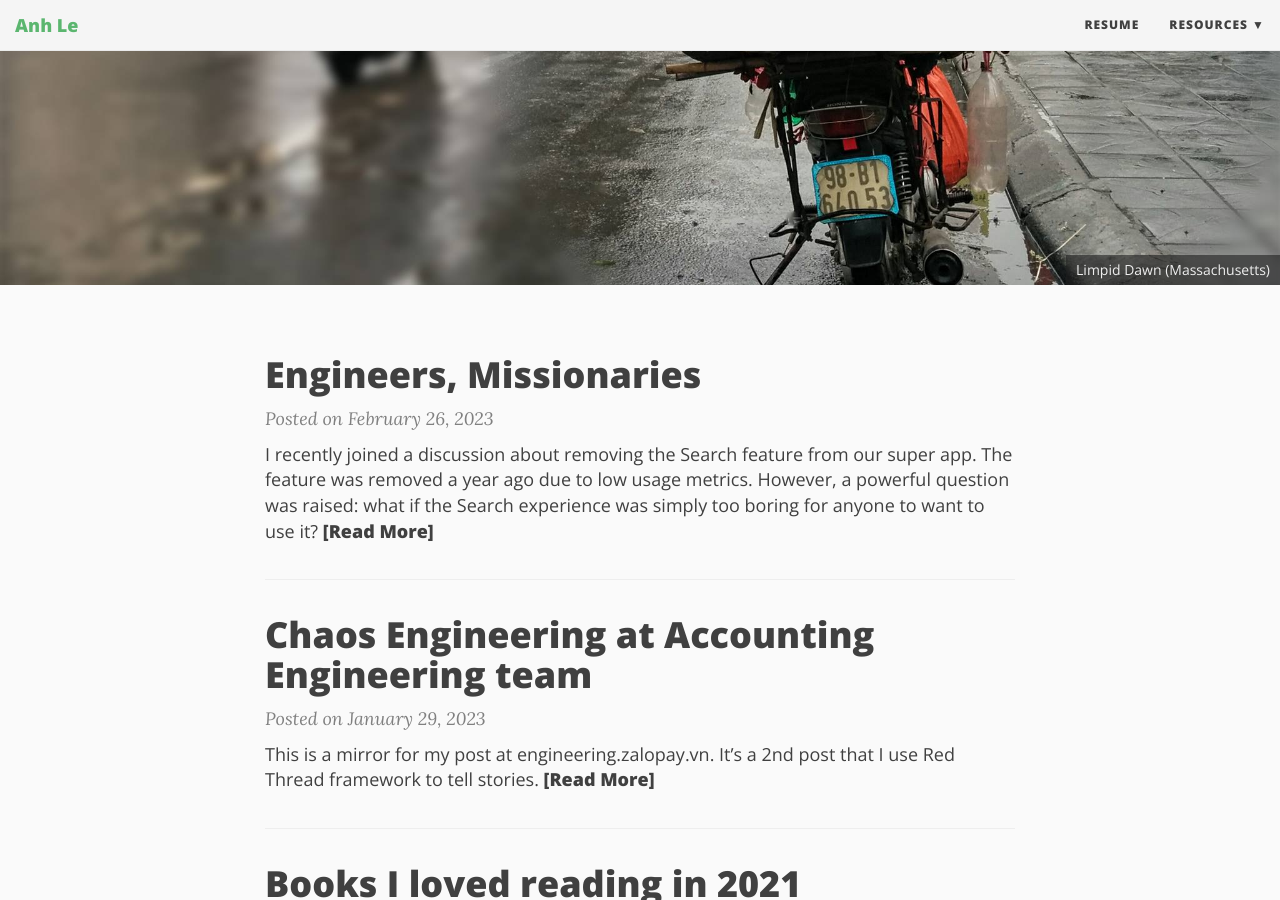
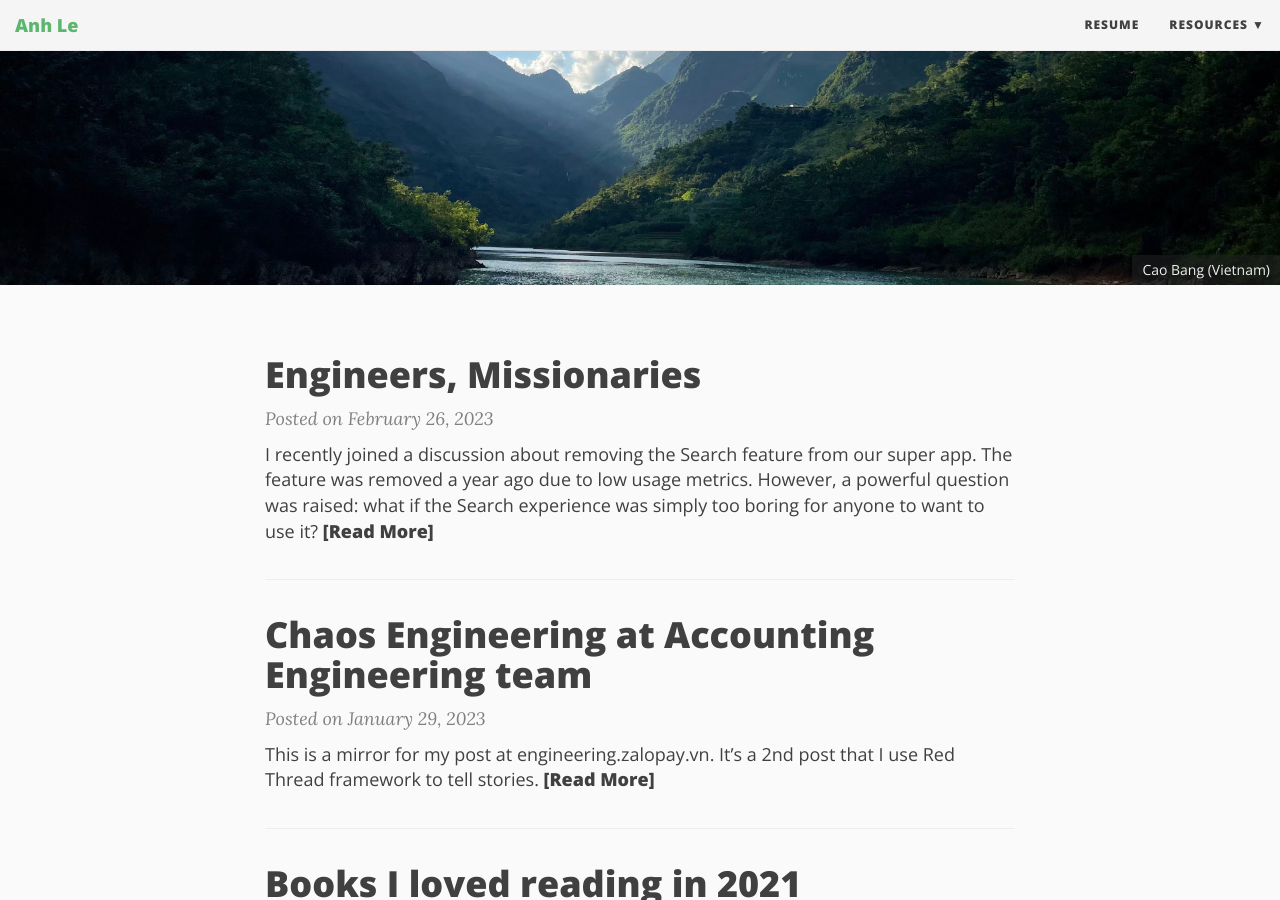
Before and after one commit to anhldbk/anhldbk.github.io, a Jekyll site: the page built from index.html, in a window 1280 px wide and 900 px high, scrolled down 436 px. Built offline with Jekyll 4.4.1, drawn with Linux system fonts in a browser that asks for light colours; nearby versions of some CDN libraries; the list of posts is cut into pages by our own code.

Commit message:
image: update the featured

```diff
--- a/_includes/header.html
+++ b/_includes/header.html
@@ -1,12 +1,12 @@
 <!-- TODO this file has become a mess, refactor it -->
 
-{% if page.bigimg or page.title %}
+{% if page.featuredimg or page.title %}
 
-{% if page.bigimg %}
-    <div id="header-big-imgs" data-num-img={% if page.bigimg.first %}{{ page.bigimg.size }}{% else %}1{% endif %}
-      {% for bigimg in page.bigimg %}
+{% if page.featuredimg %}
+    <div id="header-featured" data-num-img={% if page.featuredimg.first %}{{ page.featuredimg.size }}{% else %}1{% endif %}
+      {% for featuredimg in page.featuredimg %}
     	  {% assign imgnum = forloop.index %}
-    	  {% for imginfo in bigimg %}
+    	  {% for imginfo in featuredimg %}
     	    {% if imginfo[0] %}
     		  data-img-src-{{ imgnum }}="{{ imginfo[0] | prepend: site.baseurl | replace: '//', '/' }}"
     		  data-img-desc-{{ imgnum }}="{{ imginfo[1] }}"
@@ -18,8 +18,8 @@
     ></div>
 {% endif %}
 
-<header class="header-section {% if page.bigimg %}has-img{% endif %}">
-{% if page.bigimg %}
+<header class="header-section {% if page.featuredimg %}has-img{% endif %}">
+{% if page.featuredimg %}
 <div class="big-img intro-header">
   <div class="container">
     <div class="row">
--- a/index.html
+++ b/index.html
@@ -1,14 +1,11 @@
 ---
 layout: page
-image: "/img/big-imgs/twinkling-route.jpg"
+image: "/img/featured/cao-bang.jpg"
 title: Hi, I'm Anh Le
 meta-description : "This is my personal blog about life & technologies"
 subtitle: The best engineers I know are artists at heart
-bigimg:
-- "/img/big-imgs/summer-flowers.jpg" : "Lagerstroemia (Hanoi)"
-- "/img/big-imgs/winter-flower.jpg" : "Winter flowers (Hanoi)"
-- "/img/big-imgs/limpid-dawn.jpg" : "Limpid Dawn (Massachusetts)"
-- "/img/big-imgs/road-ahead.jpg" : "The road ahead (Hanoi)"
+featuredimg:
+- "/img/featured/cao-bang.jpg" : "Cao Bang (Vietnam)"
 ---
 
 <div class="posts-list">
--- a/js/main.js
+++ b/js/main.js
@@ -1,6 +1,6 @@
 var main = {
 
-    bigImgEl: null,
+    featuredimgEl: null,
     numImgs: null,
 
     init: function() {
@@ -80,9 +80,9 @@ var main = {
         window.onresize = resize;
 
         // If the page was large images to randomly select from, choose an image
-        if ($("#header-big-imgs").length > 0) {
-            main.bigImgEl = $("#header-big-imgs");
-            main.numImgs = main.bigImgEl.attr("data-num-img");
+        if ($("#header-featured").length > 0) {
+            main.featuredimgEl = $("#header-featured");
+            main.numImgs = main.featuredimgEl.attr("data-num-img");
 
             // 2fc73a3a967e97599c9763d05e564189
             // set an initial image
@@ -128,8 +128,8 @@ var main = {
 
     getImgInfo: function() {
         var randNum = Math.floor((Math.random() * main.numImgs) + 1);
-        var src = main.bigImgEl.attr("data-img-src-" + randNum);
-        var desc = main.bigImgEl.attr("data-img-desc-" + randNum);
+        var src = main.featuredimgEl.attr("data-img-src-" + randNum);
+        var desc = main.featuredimgEl.attr("data-img-desc-" + randNum);
 
         return {src: src, desc: desc}
     },
```
Also changed, not shown: img/big-imgs/kids.jpg (deleted), img/big-imgs/lamson.jpg (deleted), img/big-imgs/limpid-dawn.jpg (deleted), img/big-imgs/mit.jpg (deleted), img/big-imgs/road-ahead.jpg (deleted), img/big-imgs/summer-flowers.jpg (deleted), img/big-imgs/sunset.jpg (deleted), img/big-imgs/twinkling-route.jpg (deleted), img/big-imgs/winter-flower.jpg (deleted), img/featured/cao-bang.jpg (added).
